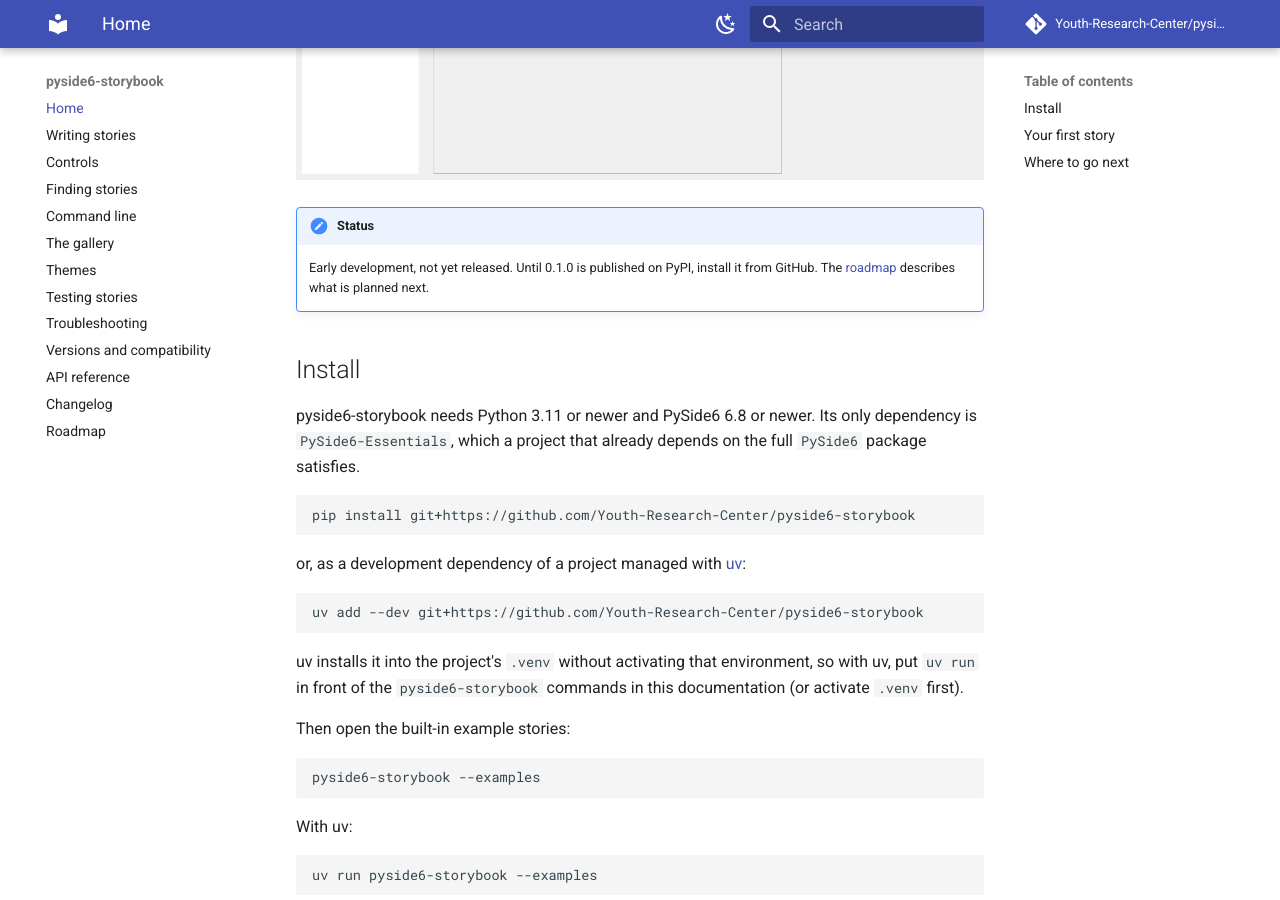
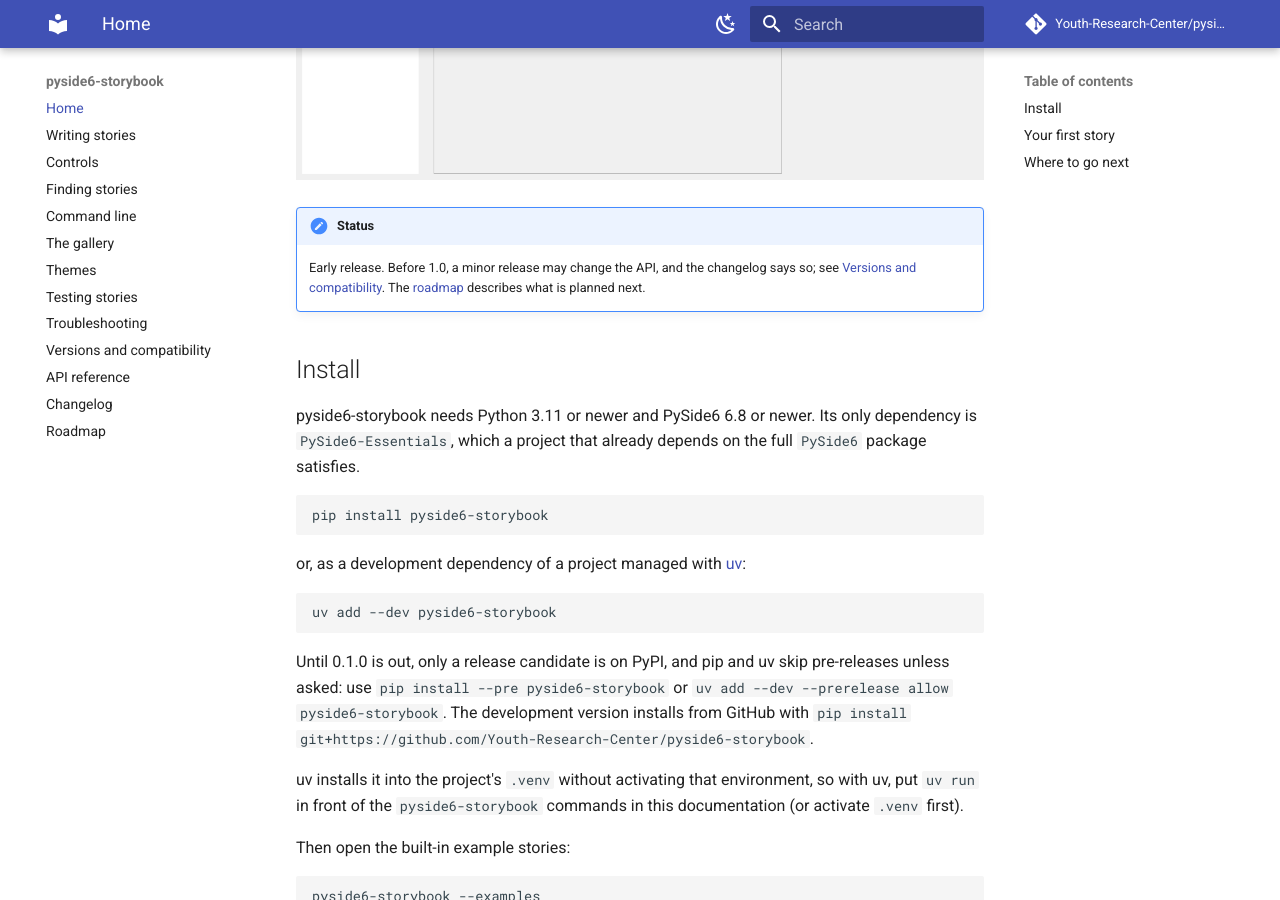
Before and after one commit to Youth-Research-Center/pyside6-storybook, an MkDocs documentation site: the page built from docs/index.md, in a window 1280 px wide and 900 px high, scrolled down 556 px. Built offline with MkDocs 1.6.1 and Material for MkDocs 9.7.7, drawn with Linux system fonts in a browser that asks for light colours; comment, search, counter and statistics services are not loaded.

Commit message:
Release 0.1.0rc1
Set the version to 0.1.0rc1 and install from PyPI in the README and the docs home page, with --pre until 0.1.0 is out. The status line
now points to the version policy.

Co-Authored-By: Claude Opus 5.5 <noreply@anthropic.com>
Claude-Session: https://claude.ai/code/session_011DhpDjngPc5U6cXUbZuCjE

````diff
--- a/docs/index.md
+++ b/docs/index.md
@@ -7,8 +7,8 @@ an error in place of a story that breaks instead of a crashed app.
 ![The gallery showing the sign-in form example](images/gallery.png)
 
 !!! note "Status"
-    Early development, not yet released. Until 0.1.0 is published on PyPI, install it from GitHub.
-    The [roadmap](roadmap.md) describes what is planned next.
+    Early release. Before 1.0, a minor release may change the API, and the changelog says so; see
+    [Versions and compatibility](versions.md). The [roadmap](roadmap.md) describes what is planned next.
 
 ## Install
 
@@ -16,14 +16,18 @@ pyside6-storybook needs Python 3.11 or newer and PySide6 6.8 or newer. Its only
 project that already depends on the full `PySide6` package satisfies.
 
 ```bash
-pip install git+https://github.com/Youth-Research-Center/pyside6-storybook
+pip install pyside6-storybook
 ```
 
 or, as a development dependency of a project managed with [uv](https://docs.astral.sh/uv/):
 
 ```bash
-uv add --dev git+https://github.com/Youth-Research-Center/pyside6-storybook
+uv add --dev pyside6-storybook
 ```
+
+Until 0.1.0 is out, only a release candidate is on PyPI, and pip and uv skip pre-releases unless asked: use
+`pip install --pre pyside6-storybook` or `uv add --dev --prerelease allow pyside6-storybook`. The development version installs from
+GitHub with `pip install git+https://github.com/Youth-Research-Center/pyside6-storybook`.
 
 uv installs it into the project's `.venv` without activating that environment, so with uv, put `uv run` in front of the
 `pyside6-storybook` commands in this documentation (or activate `.venv` first).
--- a/pyproject.toml
+++ b/pyproject.toml
@@ -1,6 +1,6 @@
 [project]
 name = "pyside6-storybook"
-version = "0.1.0.dev0"
+version = "0.1.0rc1"
 description = "Storybook-style component explorer for PySide6: browse widgets in isolation, edit their properties live and switch themes."
 readme = "README.md"
 requires-python = ">=3.11"
````
Also changed, not shown: README.md (+8 -4 lines), 1 other file.
